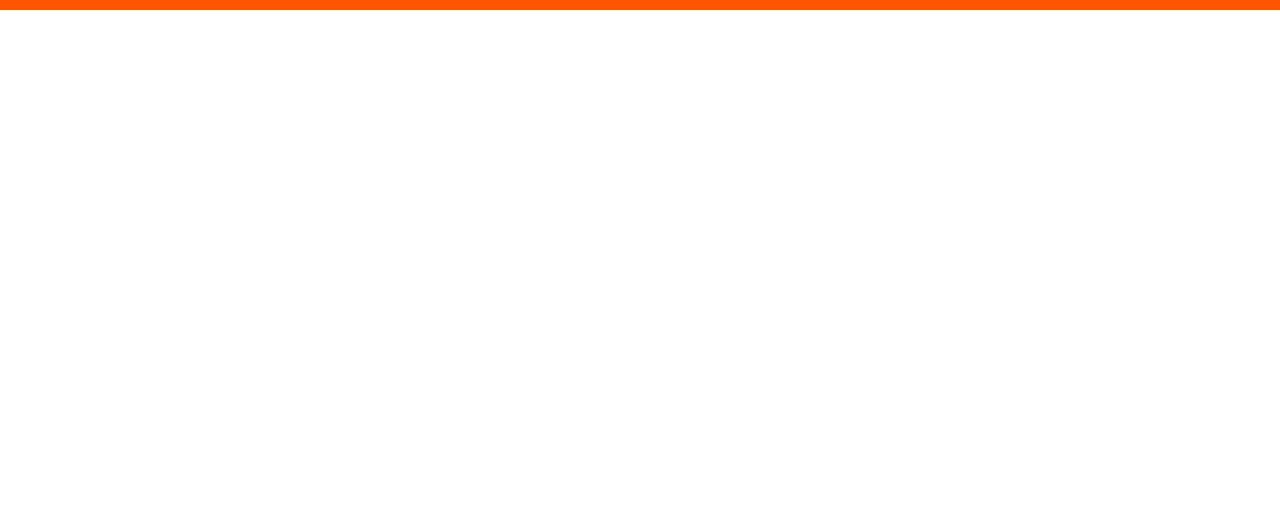
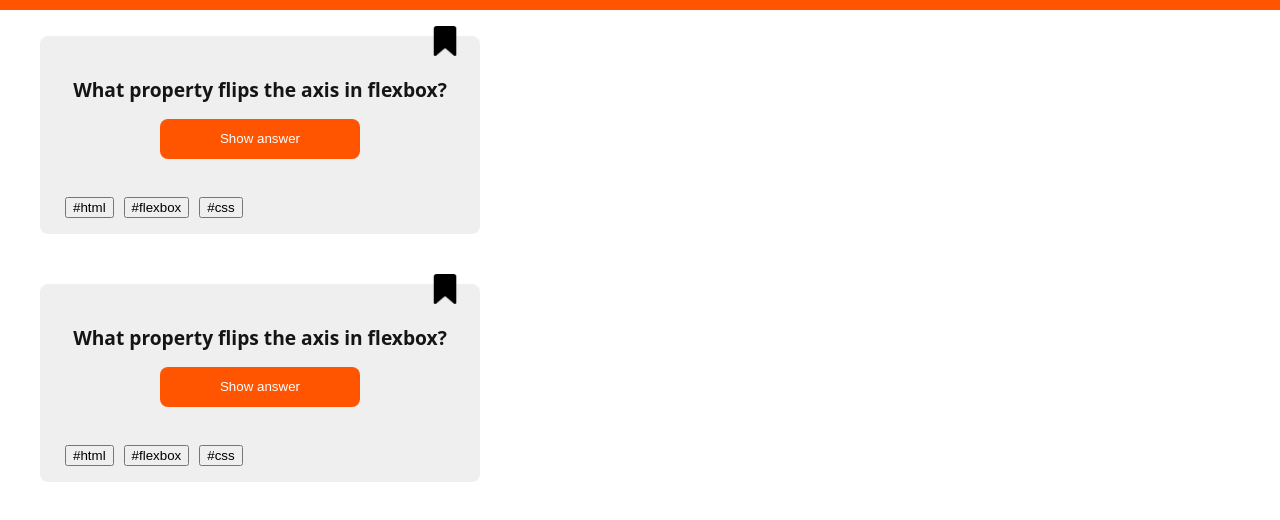
Before and after one commit to janphilipp-winkler/quiz-app, a plain HTML site: page index.html in a window 1280 px wide. Shown: the part 54-574 px from the top of the page. Drawn offline with Linux system fonts and the light colour scheme.

Commit message:
added cards

```diff
--- a/css/styles.css
+++ b/css/styles.css
@@ -5,7 +5,7 @@ body {
 }
 
 header {
-  position: absolute;
+  position: fixed;
   height: 4rem;
   width: 100vw;
   background-color: rgb(255, 85, 0);
@@ -23,3 +23,61 @@ header > p {
   color: white;
   padding-left: 0.5rem;
 }
+
+main {
+  padding: 40px;
+  justify-content: center;
+  display: flex;
+  flex-direction: column;
+}
+
+.question-card {
+  padding: 20px;
+  margin-top: 50px;
+  display: flex;
+  flex-direction: column;
+  justify-content: center;
+  background-color: rgb(239, 239, 239);
+  border-radius: 8px;
+  max-width: 400px;
+}
+
+card > h2 {
+  color: rgb(21, 21, 21);
+  text-align: center;
+  font-size: 1.2rem;
+  margin-top: -10px;
+}
+
+.answer {
+  border: 0;
+  width: 200px;
+  height: 40px;
+  align-self: center;
+  color: white;
+  background-color: rgb(255, 85, 0);
+  border-radius: 8px;
+}
+
+.tags {
+  list-style: none;
+  display: flex;
+  gap: 10px;
+  position: relative;
+  bottom: -20px;
+  left: -35px;
+}
+
+card > img {
+  width: 30px;
+  height: auto;
+  position: relative;
+  align-self: flex-end;
+  top: -30px;
+}
+
+card > p {
+  align-self: center;
+  margin-top: 30px;
+  display: none;
+}
--- a/index.html
+++ b/index.html
@@ -11,5 +11,41 @@
       <h1>quiz app</h1>
       <p>v1</p>
     </header>
+    <main>
+      <card class="question-card">
+        <img src="assets/bookmark.png" alt="bookmark icon" />
+        <h2>What property flips the axis in flexbox?</h2>
+        <button class="answer">Show answer</button>
+        <p class="answer-text">flex directon</p>
+        <ul class="tags">
+          <li>
+            <button class="tag">#html</button>
+          </li>
+          <li>
+            <button class="tag">#flexbox</button>
+          </li>
+          <li>
+            <button class="tag">#css</button>
+          </li>
+        </ul>
+      </card>
+      <card class="question-card">
+        <img src="assets/bookmark.png" alt="bookmark icon" />
+        <h2>What property flips the axis in flexbox?</h2>
+        <button class="answer">Show answer</button>
+        <p class="answer-text">flex directon</p>
+        <ul class="tags">
+          <li>
+            <button class="tag">#html</button>
+          </li>
+          <li>
+            <button class="tag">#flexbox</button>
+          </li>
+          <li>
+            <button class="tag">#css</button>
+          </li>
+        </ul>
+      </card>
+    </main>
   </body>
 </html>
```
Also changed, not shown: assets/bookmark.png (added).
